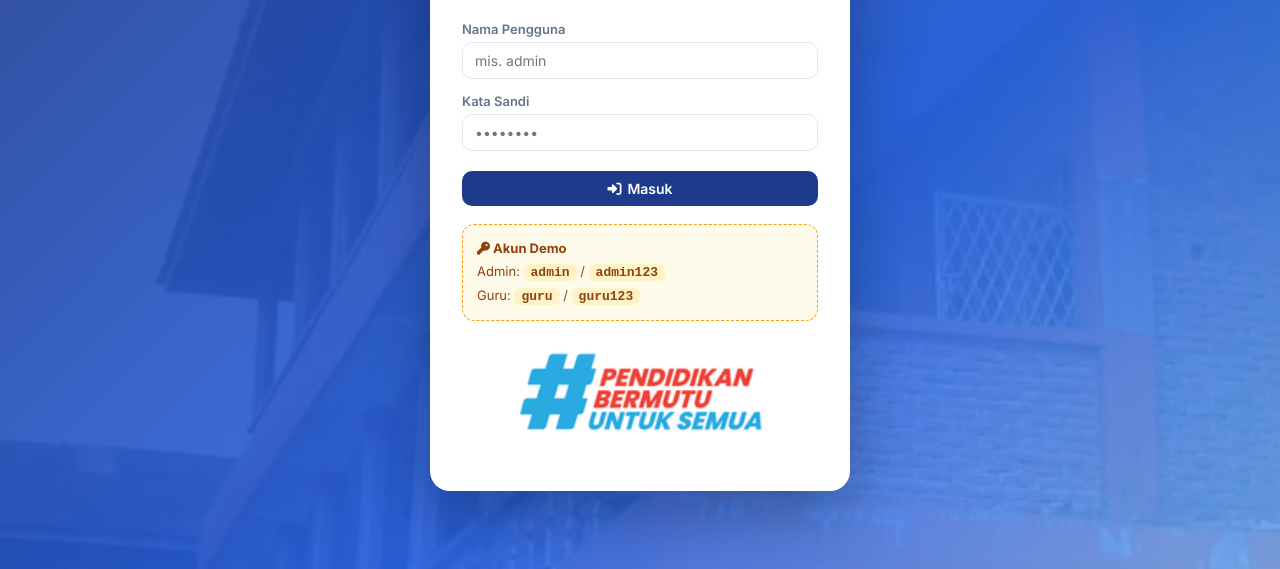
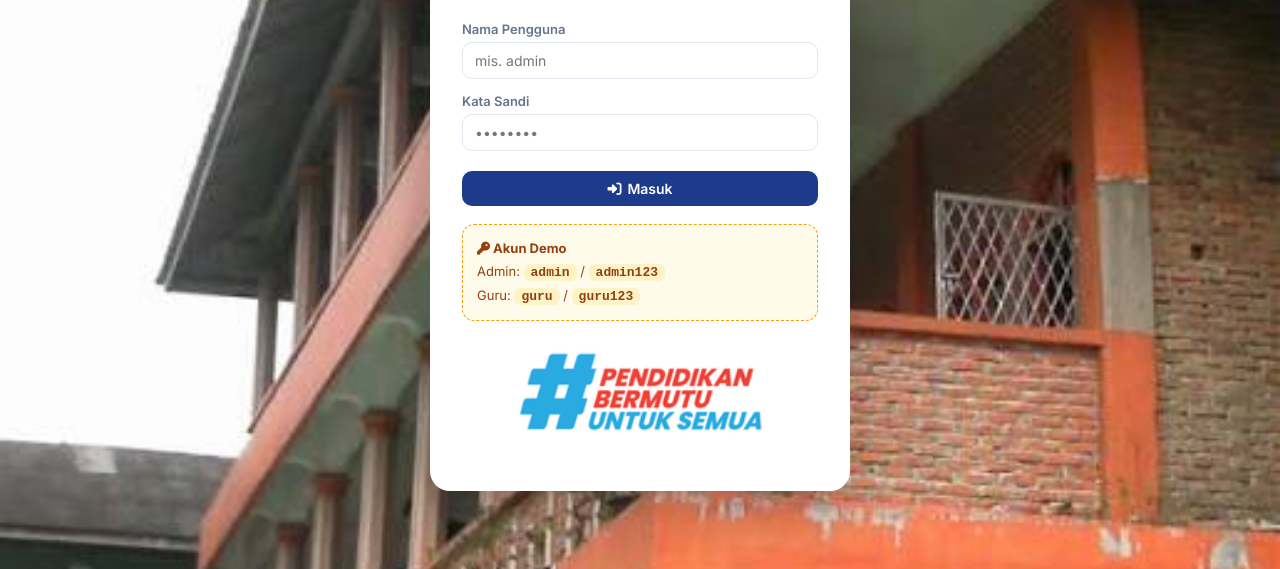
Before and after one commit to amri12ship/sma-pencawan-akademik, a plain HTML site: page login.html in a window 1280 px wide. Shown: the part 231-800 px from the top of the page. Drawn offline with Linux system fonts and the light colour scheme.

Commit message:
style: tampilkan gambar sekolah penuh di latar login tanpa gradient biru

```diff
--- a/css/style.css
+++ b/css/style.css
@@ -128,8 +128,7 @@ table.data tbody tr.clickable { cursor: pointer; }
    ============================================================ */
 .login-bg {
   min-height: 100vh; display: flex; align-items: center; justify-content: center;
-  background: linear-gradient(135deg, rgba(30,58,138,.92) 0%, rgba(37,99,235,.88) 60%, rgba(96,165,250,.82) 100%),
-              url("../assets/GambarSekolah.jfif") center / cover no-repeat;
+  background: url("../assets/GambarSekolah.jfif") center / cover no-repeat fixed;
   padding: 20px;
 }
 .login-card {
```
